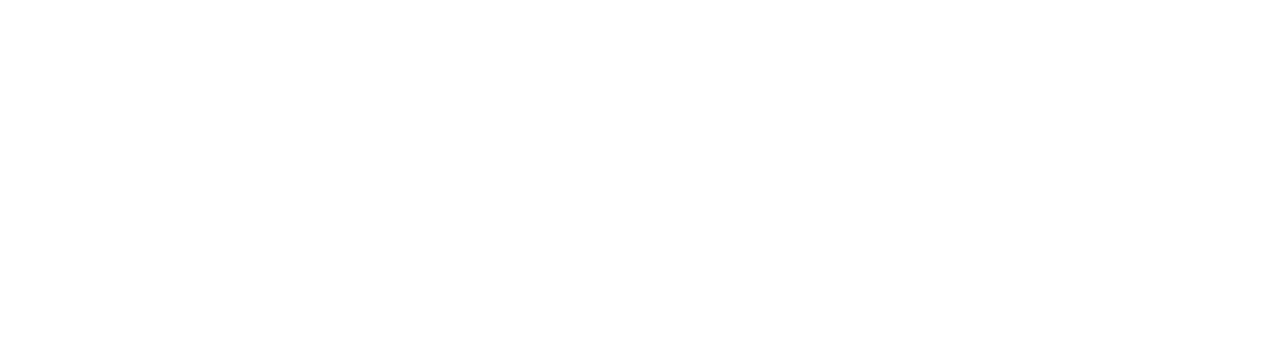
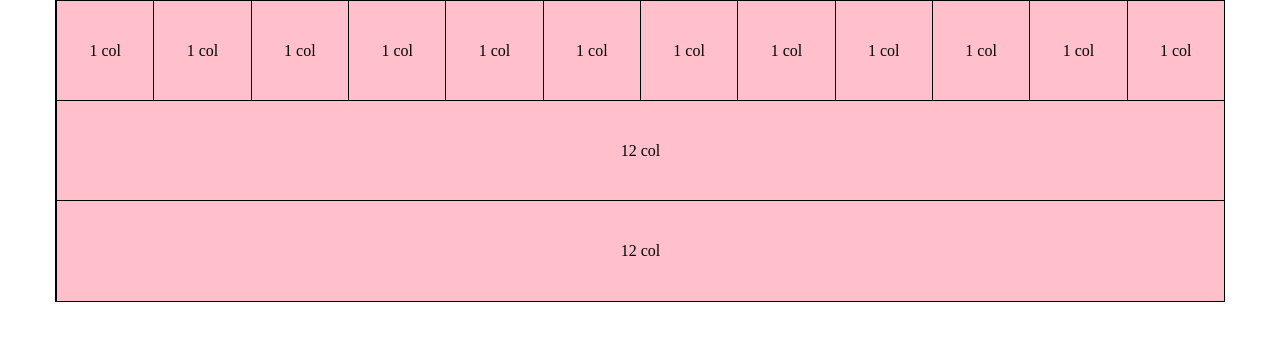
Before and after one commit to UmbertoPelle/html-css-12bool, a plain HTML site: page index.html in a window 1280 px wide. Drawn offline with Linux system fonts and the light colour scheme.

Commit message:
Creazione section

```diff
--- a/css/main.css
+++ b/css/main.css
@@ -0,0 +1,20 @@
+*{
+  margin: 0;
+  padding: 0;
+  box-sizing: border-box;
+}
+
+[class*="col-"]{
+  border-left: solid 1px;
+}
+
+main .riga{
+  text-align: center;
+  height:100px;
+  line-height: 100px;
+}
+
+.riga .container{
+  background-color: pink;
+  border: solid 1px;
+}
--- a/index.html
+++ b/index.html
@@ -7,5 +7,44 @@
     <title></title>
   </head>
   <body>
+
+    <main>
+      <!-- section col-1 -->
+      <section>
+        <div class="riga">
+          <div class="container">
+              <div class="col-1">1 col</div>
+              <div class="col-1">1 col</div>
+              <div class="col-1">1 col</div>
+              <div class="col-1">1 col</div>
+              <div class="col-1">1 col</div>
+              <div class="col-1">1 col</div>
+              <div class="col-1">1 col</div>
+              <div class="col-1">1 col</div>
+              <div class="col-1">1 col</div>
+              <div class="col-1">1 col</div>
+              <div class="col-1">1 col</div>
+              <div class="col-1">1 col</div>
+          </div>
+        </div>
+      </section>
+      <!-- section col-12 -->
+      <section>
+        <div class="riga">
+          <div class="container">
+            <div class="col-12">12 col</div>
+          </div>
+        </div>
+      </section>
+      <!-- section col-8-2-2 -->
+      <section>
+        <div class="riga">
+          <div class="container">
+            <div class="col-12">12 col</div>
+          </div>
+        </div>
+      </section>
+    </main>
+
   </body>
 </html>
```
